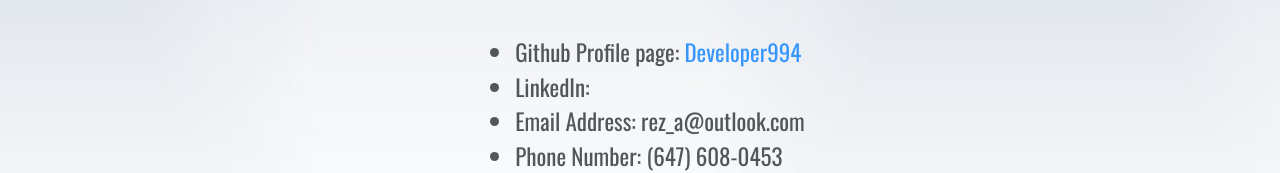
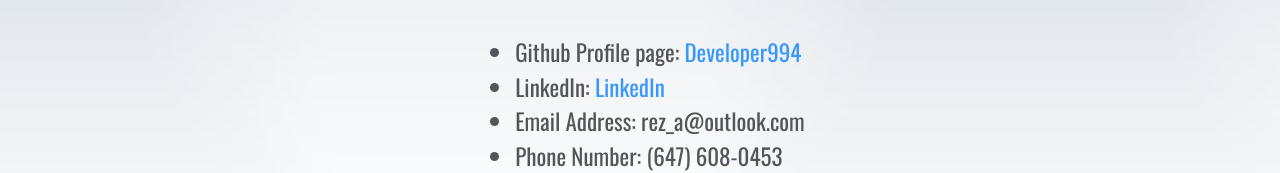
Before and after one commit to Developer994/Assignment8, a plain HTML site: page index.html in a window 1280 px wide. Both pictures are taken after a click on the button "Contact". Shown: the part 347-520 px from the top of the page. Drawn offline with nearby package versions, Linux system fonts and the light colour scheme.

Commit message:
Added LinkedIn info

```diff
--- a/index.html
+++ b/index.html
@@ -60,8 +60,7 @@
         <div id="contactContainer">
             <ul>
                 <li>Github Profile page:<a href="https://github.com/Developer994"> Developer994</a></li>
-                <a href="https://github.com/Developer994"></a>
-                <li>LinkedIn: </li>
+                <li>LinkedIn: <a href="https://www.linkedin.com/in/rezwan-atcha-3053a6147/">LinkedIn</a></li>
                 <li>Email Address: rez_a@outlook.com</li>
                 <li>Phone Number: (647) 608-0453</li>
             </ul>
```
